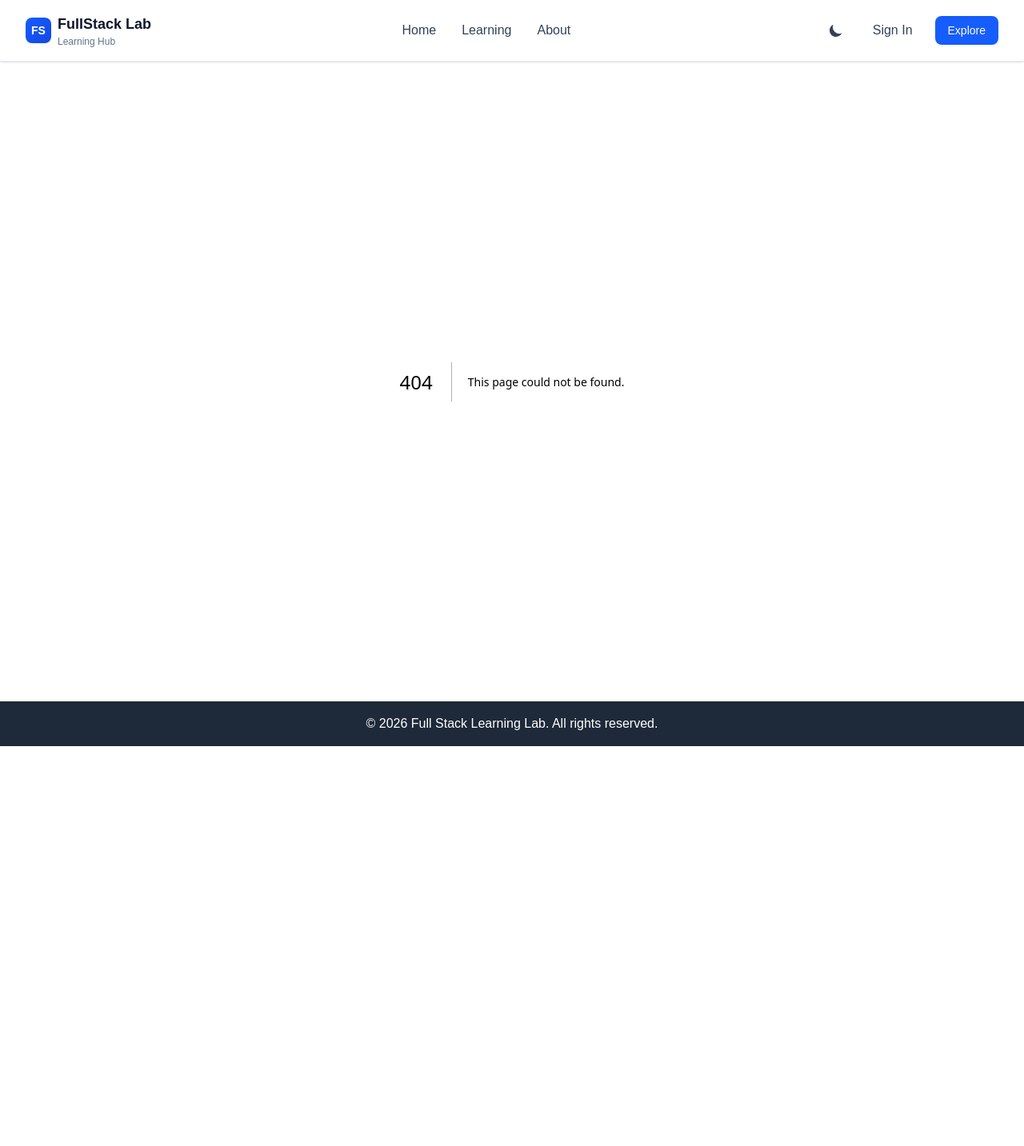
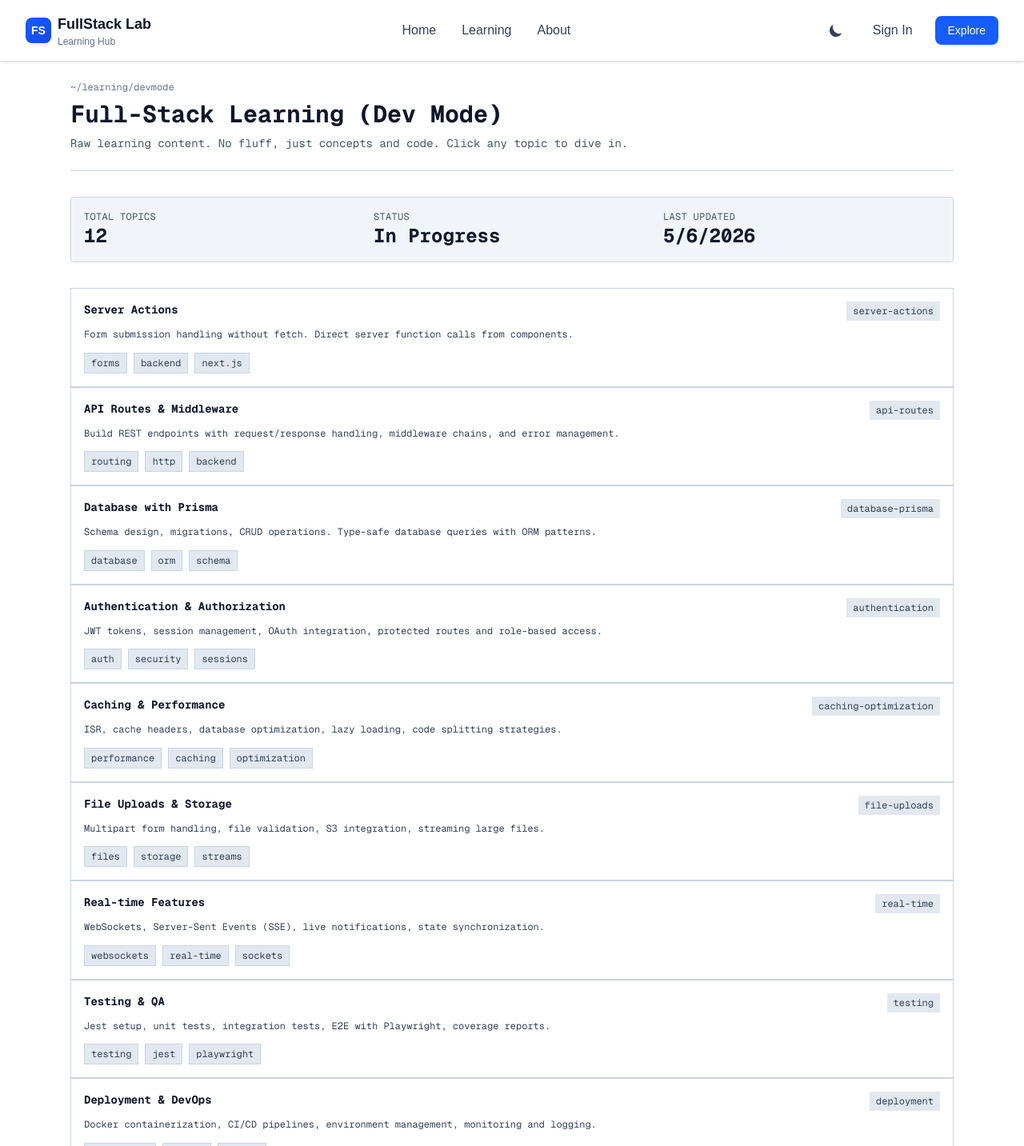
Before and after one commit to sudhirhadge/full-stack-learning-lab, a Next.js app in the folder client/: page /learningDevMode in a window 1280 px wide. Before the commit this address had no page. Shown: the top 1433 px of the page at 80% size. Before the commit the page ends 933 px from the top, so only its background shows below. Built offline with nearby package versions, Linux system fonts and the light colour scheme.

Commit message:
(feat) : Added a dedicated Dev Mode learning route focused on raw, distraction-free technical learning

```diff
--- /dev/null
+++ b/client/app/learning/_utils/learningDevModeTopics.ts
@@ -0,0 +1,86 @@
+export const devModeTopics = [
+    {
+        id: 'server-actions',
+        title: 'Server Actions',
+        description: 'Form submission handling without fetch. Direct server function calls from components.',
+        tags: ['forms', 'backend', 'next.js'],
+        href: '/learning/serverActions',
+    },
+    {
+        id: 'api-routes',
+        title: 'API Routes & Middleware',
+        description: 'Build REST endpoints with request/response handling, middleware chains, and error management.',
+        tags: ['routing', 'http', 'backend'],
+        href: '/',
+    },
+    {
+        id: 'database-prisma',
+        title: 'Database with Prisma',
+        description: 'Schema design, migrations, CRUD operations. Type-safe database queries with ORM patterns.',
+        tags: ['database', 'orm', 'schema'],
+        href: '/',
+    },
+    {
+        id: 'authentication',
+        title: 'Authentication & Authorization',
+        description: 'JWT tokens, session management, OAuth integration, protected routes and role-based access.',
+        tags: ['auth', 'security', 'sessions'],
+        href: '/',
+    },
+    {
+        id: 'caching-optimization',
+        title: 'Caching & Performance',
+        description: 'ISR, cache headers, database optimization, lazy loading, code splitting strategies.',
+        tags: ['performance', 'caching', 'optimization'],
+        href: '/',
+    },
+    {
+        id: 'file-uploads',
+        title: 'File Uploads & Storage',
+        description: 'Multipart form handling, file validation, S3 integration, streaming large files.',
+        tags: ['files', 'storage', 'streams'],
+        href: '/',
+    },
+    {
+        id: 'real-time',
+        title: 'Real-time Features',
+        description: 'WebSockets, Server-Sent Events (SSE), live notifications, state synchronization.',
+        tags: ['websockets', 'real-time', 'sockets'],
+        href: '/',
+    },
+    {
+        id: 'testing',
+        title: 'Testing & QA',
+        description: 'Jest setup, unit tests, integration tests, E2E with Playwright, coverage reports.',
+        tags: ['testing', 'jest', 'playwright'],
+        href: '/',
+    },
+    {
+        id: 'deployment',
+        title: 'Deployment & DevOps',
+        description: 'Docker containerization, CI/CD pipelines, environment management, monitoring and logging.',
+        tags: ['deployment', 'docker', 'devops'],
+        href: '/',
+    },
+    {
+        id: 'state-management',
+        title: 'State Management',
+        description: 'React Context, custom hooks, Zustand, Redux. Server vs client state patterns.',
+        tags: ['state', 'hooks', 'context'],
+        href: '/',
+    },
+    {
+        id: 'seo-metadata',
+        title: 'SEO & Metadata',
+        description: 'Meta tags, structured data (schema.org), sitemap generation, dynamic metadata.',
+        tags: ['seo', 'metadata', 'structured-data'],
+        href: '/',
+    },
+    {
+        id: 'typescript',
+        title: 'TypeScript Deep Dive',
+        description: 'Generics, utility types, type guards, advanced patterns, type inference optimization.',
+        tags: ['typescript', 'types', 'advanced'],
+        href: '/',
+    },
+];
--- /dev/null
+++ b/client/app/learningDevMode/page.tsx
@@ -0,0 +1,84 @@
+import Link from 'next/link';
+import { devModeTopics } from '@/app/learning/_utils/learningDevModeTopics';
+
+function DevModePage() {
+    return (
+        <div className="min-h-screen bg-white font-mono text-sm text-slate-900">
+            <div className="max-w-6xl mx-auto p-6 space-y-8">
+                {/* Header */}
+                <div className="border-b border-slate-300 pb-6">
+                    <div className="mb-2 text-xs text-slate-500">~/learning/devmode</div>
+                    <h1 className="text-3xl font-bold text-slate-900 mb-2">Full-Stack Learning (Dev Mode)</h1>
+                    <p className="text-slate-600">
+                        Raw learning content. No fluff, just concepts and code. Click any topic to dive in.
+                    </p>
+                </div>
+
+                {/* Quick Stats */}
+                <div className="grid grid-cols-3 gap-4 p-4 bg-slate-100 border border-slate-300 rounded">
+                    <div>
+                        <div className="text-xs text-slate-600 uppercase tracking-wide">Total Topics</div>
+                        <div className="text-2xl font-bold text-slate-900">{devModeTopics.length}</div>
+                    </div>
+                    <div>
+                        <div className="text-xs text-slate-600 uppercase tracking-wide">Status</div>
+                        <div className="text-2xl font-bold text-slate-900">In Progress</div>
+                    </div>
+                    <div>
+                        <div className="text-xs text-slate-600 uppercase tracking-wide">Last Updated</div>
+                        <div className="text-2xl font-bold text-slate-900"> {new Date().toLocaleDateString()}</div>
+                    </div>
+                </div>
+
+                {/* Topics List */}
+                <div className="space-y-3">
+                    {devModeTopics.map((topic) => (
+                        <Link key={topic.id} href={topic.href}>
+                            <div
+                                className="border border-slate-300 p-4 hover:bg-slate-50 cursor-pointer transition group"
+                            >
+                                <div className="flex items-start justify-between gap-4 mb-2">
+                                    <h3 className="font-bold text-slate-900 group-hover:text-blue-600">
+                                        {topic.title}
+                                    </h3>
+                                    <code className="text-xs bg-slate-200 px-2 py-1 text-slate-700 flex-shrink-0">
+                                        {topic.id}
+                                    </code>
+                                </div>
+                                <p className="text-slate-700 text-xs leading-relaxed mb-3">
+                                    {topic.description}
+                                </p>
+                                <div className="flex gap-2 flex-wrap">
+                                    {topic.tags.map((tag) => (
+                                        <span
+                                            key={tag}
+                                            className="text-xs bg-slate-200 text-slate-700 px-2 py-1 border border-slate-300"
+                                        >
+                                            {tag}
+                                        </span>
+                                    ))}
+                                </div>
+                            </div>
+                        </Link>
+                    ))}
+                </div>
+
+                {/* Footer Info */}
+                <div className="border-t border-slate-300 pt-6 text-xs text-slate-600 space-y-2">
+                    <div>
+                        <strong>Dev Mode Features:</strong>
+                        <p>- Minimal UI, maximum content</p>
+                        <p>- Raw markdown-style layout</p>
+                        <p>- Tag-based topic organization</p>
+                        <p>- Terminal-friendly design</p>
+                    </div>
+                    <div className="mt-4 p-4 bg-slate-100 border border-slate-300 font-mono">
+                        <code>~/learning/devmode $ echo "ready to learn?"</code>
+                    </div>
+                </div>
+            </div>
+        </div>
+    );
+}
+
+export default DevModePage;
```
